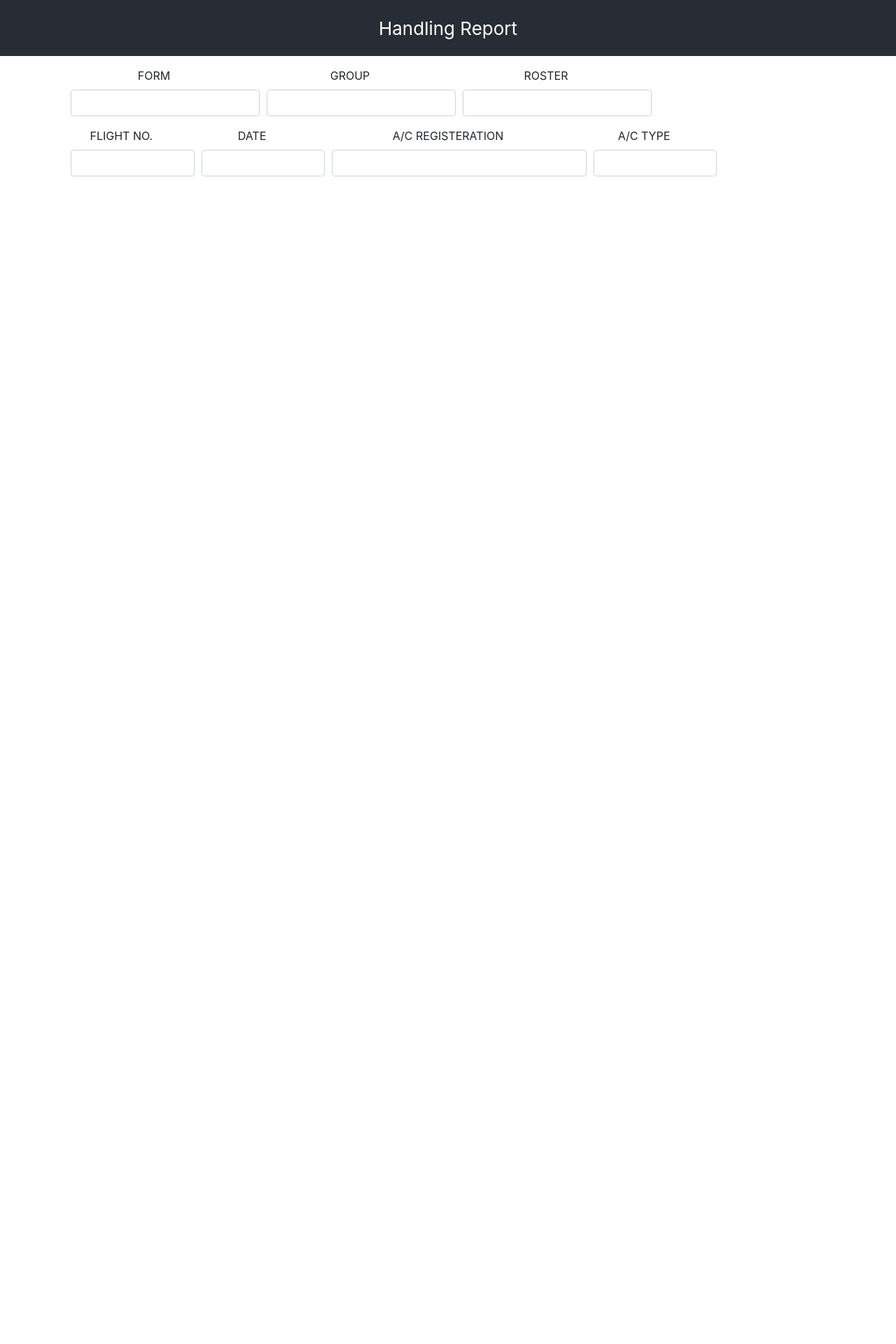
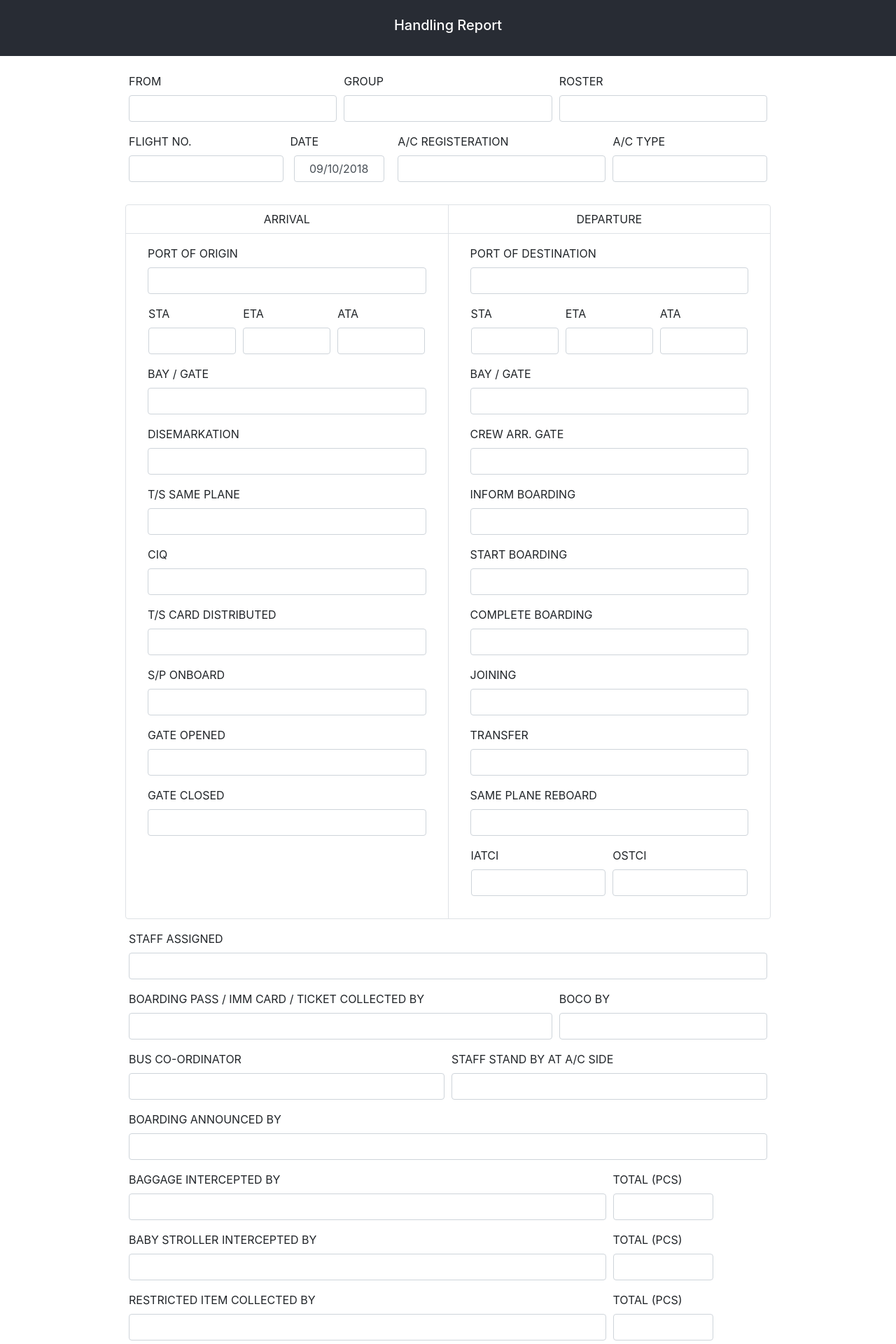
Before and after one commit to suchananw/thai-airway, a React (Create React App) app: page / in a window 1280 px wide. Shown: the top 1920 px of the page at 70% size. Before the commit the page ends 800 px from the top, so only its background shows below. Built offline with nearby package versions, Linux system fonts and the light colour scheme.

Commit message:
add datepicker

```diff
--- a/package.json
+++ b/package.json
@@ -3,7 +3,9 @@
   "version": "0.1.0",
   "private": true,
   "dependencies": {
+    "moment": "^2.22.2",
     "react": "^16.5.2",
+    "react-datepicker": "^1.6.0",
     "react-dom": "^16.5.2",
     "react-scripts": "2.0.4"
   },
--- a/src/App.js
+++ b/src/App.js
@@ -6,8 +6,8 @@ class App extends Component {
   render() {
     return (
       <div className="App">
-        <header className="App-header">
-          Handling Report
+        <header className="App-header p-4 font-weight-bold">
+          <h5>Handling Report</h5>
         </header>
         <ReportForm />
       </div>
--- a/src/components/FormText.js
+++ b/src/components/FormText.js
@@ -9,9 +9,9 @@ export default class FormText extends Component {
     }
 
     return (
-      <div class={`form-group col-md-${span} mb-3`}>
-        <label>{label}</label>
-        <input type="text" class="form-control mx-3" />
+      <div class={`form-group col-md-${span} text-left`}>
+        <label class="text-uppercase">{label}</label>
+        <input type="text" class="form-control" />
       </div>
     );
   }
--- /dev/null
+++ b/src/components/ReportForm.css
@@ -0,0 +1,18 @@
+#datePicker {
+  display: inline-flex;
+  text-align: center;
+  width: 90%;
+  height: calc(2.25rem + 2px);
+  padding: .375rem .75rem;
+  font-size: 1rem;
+  line-height: 1.5;
+  color: #495057;
+  background-color: #fff;
+  background-clip: padding-box;
+  margin: 0px 5px;
+  border: 1px solid #ced4da;
+  border-radius: .25rem;
+  transition:
+    border-color .15s ease-in-out,
+    box-shadow .15s ease-in-out;
+}
--- a/src/components/ReportForm.js
+++ b/src/components/ReportForm.js
@@ -1,21 +1,105 @@
 import React, { Component } from 'react';
+import DatePicker from 'react-datepicker';
+import moment from 'moment';
 import FormText from './FormText'
+import 'react-datepicker/dist/react-datepicker.css';
+import './ReportForm.css'
 
 export default class ReportForm extends Component {
+  constructor (props) {
+    super(props)
+    this.state = {
+      Date: moment()
+    };
+    this.handleDateChange = this.handleDateChange.bind(this);
+  }
+
+  iterateFormtext(labels) {
+    let forms = labels.map((label) => {
+      return <FormText label={label} span="12"/>
+    })
+    return forms
+  }
+
+  handleDateChange(date){
+    this.setState({
+      Date: date
+    })
+  }
+
   render () {
+    const label1 = ['BAY / GATE','DISEMARKATION','T/S SAME PLANE','CIQ','T/S CARD DISTRIBUTED','S/P ONBOARD','GATE OPENED','GATE CLOSED']
+    const label2 = ['BAY / GATE','CREW ARR. GATE','INFORM BOARDING','START BOARDING','COMPLETE BOARDING','JOINING','TRANSFER','SAME PLANE REBOARD']
+
     return (
-        <div class="container mt-3">
+        <div class="container w-75 p-4">
           <form>
             <div class="form-row">
-              <FormText label="FORM"/>
-              <FormText label="GROUP"/>
-              <FormText label="ROSTER"/>
+              <FormText label="FROM" span="4"/>
+              <FormText label="GROUP" span="4"/>
+              <FormText label="ROSTER" span="4"/>
             </div>
             <div class="form-row">
-              <FormText label="FLIGHT NO." span="2"/>
-              <FormText label="DATE" span="2"/>
+              <FormText label="FLIGHT NO." span="3"/>
+              <div class="form-group col-md-2 text-left">
+                <label>DATE</label>
+                <DatePicker dateFormat="DD/MM/YYYY" id='datePicker' class="form-control" selected={this.state.Date} onChange={this.handleDateChange}/>
+              </div>
               <FormText label="A/C REGISTERATION" span="4"/>
-              <FormText label="A/C TYPE" span="2"/>
+              <FormText label="A/C TYPE" span="3"/>
+            </div>
+            <div class="form-row border rounded mw-75 my-3">
+              <div class="col border-right border-bottom p-2">ARRIVAL</div>
+              <div class="col border-bottom p-2">DEPARTURE</div>
+              <div class="w-100"></div>
+              <div class="col border-right p-3">
+                <FormText label="port of origin" span="12"/>
+                <div class="form-group form-row px-3 mb-0">
+                  <FormText label="STA" span="4"/>
+                  <FormText label="ETA" span="4"/>
+                  <FormText label="ATA" span="4"/>
+                </div>
+                {this.iterateFormtext(label1)}
+              </div>
+              <div class="col p-3">
+                <FormText label="port of destination" span="12"/>
+                <div class="form-group form-row px-3 mb-0">
+                  <FormText label="STA" span="4"/>
+                  <FormText label="ETA" span="4"/>
+                  <FormText label="ATA" span="4"/>
+                </div>
+                {this.iterateFormtext(label2)}
+                <div class="form-group form-row px-3 mb-0">
+                  <FormText label="IATCI" span="6"/>
+                  <FormText label="OSTCI" span="6"/>
+                </div>
+              </div>
+            </div>
+            <div class="form-row">
+              <FormText label="STAFF ASSIGNED" span="12"/>
+            </div>
+            <div class="form-row">
+              <FormText label="BOARDING PASS / IMM CARD / TICKET COLLECTED BY" span="8"/>
+              <FormText label="BOCO BY" span="4"/>
+            </div>
+            <div class="form-row">
+              <FormText label="BUS CO-ORDINATOR" span="6"/>
+              <FormText label="STAFF STAND BY AT A/C SIDE" span="6"/>
+            </div>
+            <div class="form-row">
+              <FormText label="BOARDING ANNOUNCED BY" span="12"/>
+            </div>
+            <div class="form-row">
+              <FormText label="BAGGAGE INTERCEPTED BY" span="9"/>
+              <FormText label="TOTAL (PCS)" span="2"/>
+            </div>
+            <div class="form-row">
+              <FormText label="BABY STROLLER INTERCEPTED BY" span="9"/>
+              <FormText label="TOTAL (PCS)" span="2"/>
+            </div>
+            <div class="form-row">
+              <FormText label="RESTRICTED ITEM COLLECTED BY" span="9"/>
+              <FormText label="TOTAL (PCS)" span="2"/>
             </div>
           </form>
         </div>
```
Also changed, not shown: 1 other file (tests, documents, lock files or other folders).
